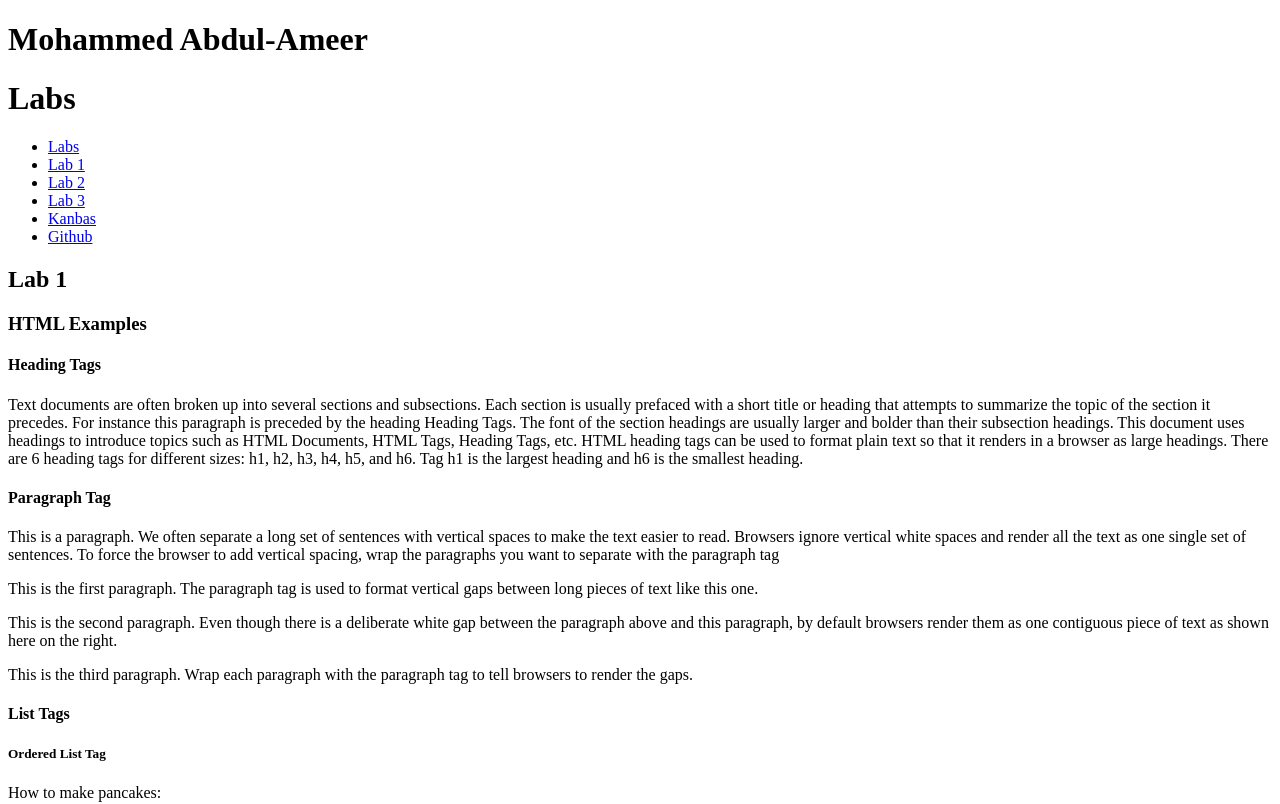
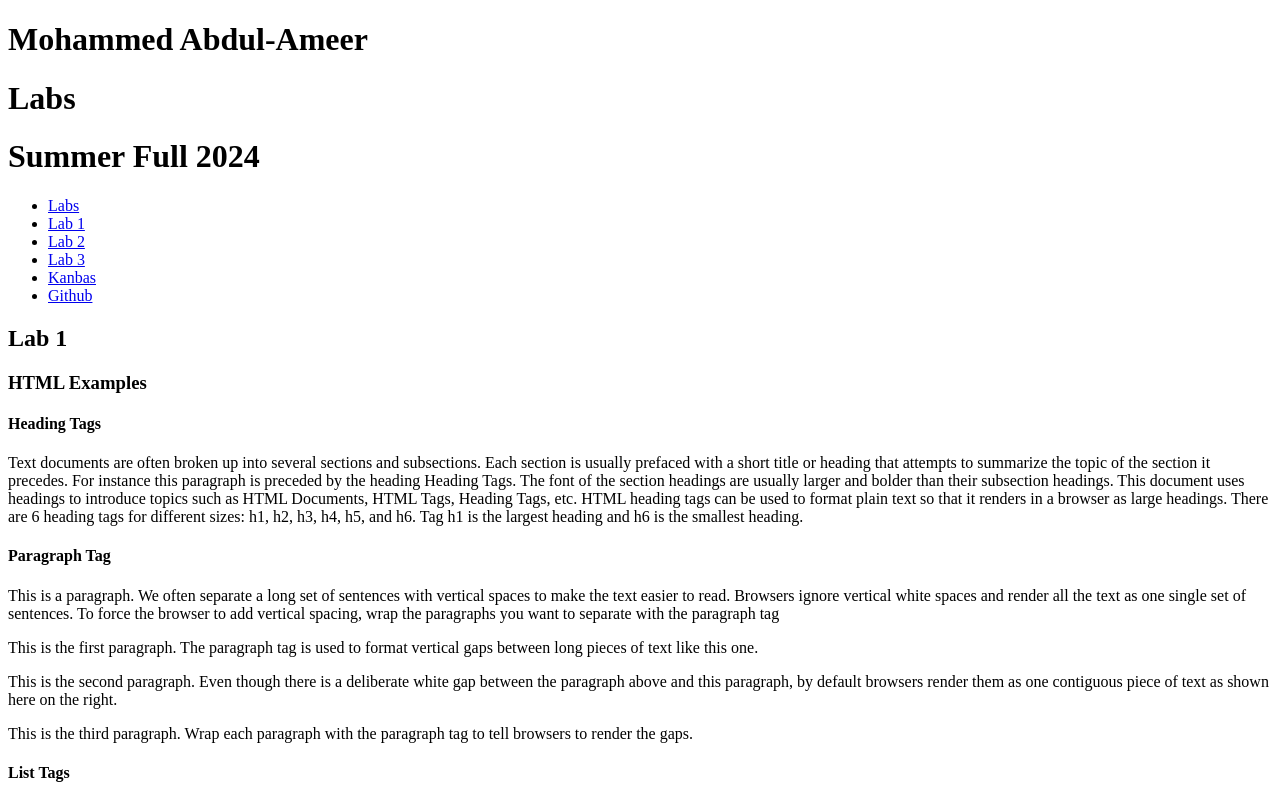
Before and after one commit to mabdulam/kanbas-react-web-app, a React (Create React App) app: page /#/Labs/Lab1 in a window 1280 px wide. Shown: the top 804 px of the page. Built offline with nearby package versions, Linux system fonts and the light colour scheme.

Commit message:
Added section to landing page

```diff
--- a/src/Labs/index.tsx
+++ b/src/Labs/index.tsx
@@ -8,6 +8,7 @@ export default function Labs() {
     <div>
       <h1>Mohammed Abdul-Ameer</h1>
       <h1>Labs</h1>
+      <h1>Summer Full 2024</h1>
       <TOC />
       <Routes>
         <Route path="/" element={<Navigate to="Lab1" />} />
```
